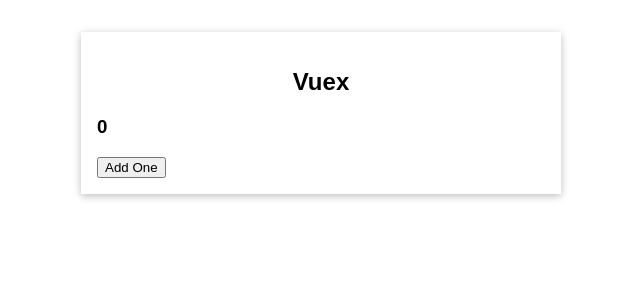
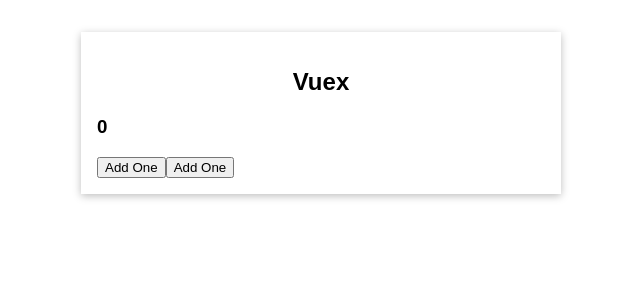
Before and after one commit to mauforero/vuejs-2-the-complete-guide, a Vue app in the folder module-15-vuex/vuex-01-starting-setup/: page / in a window 1280 px wide. Shown: the top 300 px of the page, without its empty margins (319-959 px from the left). Built offline with nearby package versions, Linux system fonts and the light colour scheme.

Commit message:
Module 15: Introduce mutations

```diff
--- a/module-15-vuex/vuex-01-starting-setup/src/App.vue
+++ b/module-15-vuex/vuex-01-starting-setup/src/App.vue
@@ -2,22 +2,24 @@
   <base-container title="Vuex">
     <the-counter></the-counter>
     <button @click="addOne">Add One</button>
+    <change-counter></change-counter>
   </base-container>
 </template>
 
 <script>
 import BaseContainer from './components/BaseContainer.vue';
 import TheCounter from './components/TheCounter.vue';
+import ChangeCounter from './components/ChangeCounter.vue';
 
 export default {
   components: {
     BaseContainer,
     TheCounter,
+    ChangeCounter,
   },
-
   methods: {
     addOne() {
-      this.$store.state.counter++;
+      this.$store.commit('incrementCounter');
     },
   },
 };
--- /dev/null
+++ b/module-15-vuex/vuex-01-starting-setup/src/components/ChangeCounter.vue
@@ -0,0 +1,16 @@
+<template>
+  <button @click="addOne">Add One</button>
+</template>
+
+<script>
+export default {
+  methods: {
+    addOne() {
+      this.$store.commit({
+        type: 'incrementCounterByPayload',
+        value: 10,
+      });
+    },
+  },
+};
+</script>
--- a/module-15-vuex/vuex-01-starting-setup/src/main.js
+++ b/module-15-vuex/vuex-01-starting-setup/src/main.js
@@ -9,6 +9,16 @@ const store = createStore({
       counter: 0,
     };
   },
+  // mutations should hold the logic to manage the state
+  mutations: {
+    incrementCounter(state) {
+      state.counter = state.counter + 1;
+    },
+    // By introducing a "payload" we can change the state dynamically
+    incrementCounterByPayload(state, payload) {
+      state.counter = state.counter + payload.value;
+    },
+  },
 });
 
 const app = createApp(App);
```
